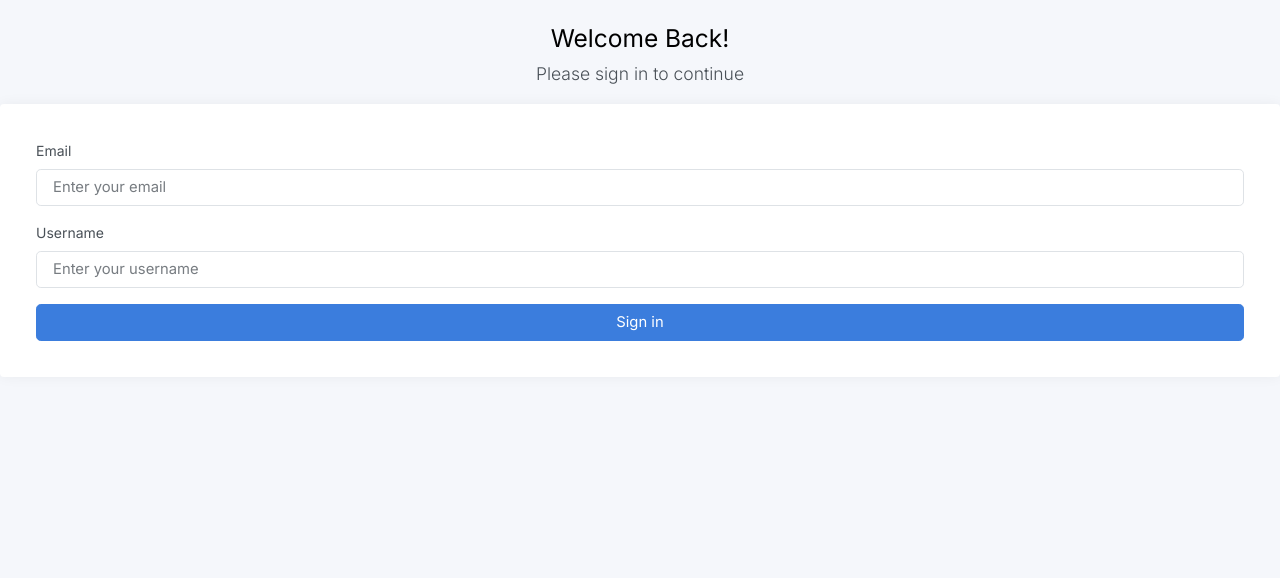
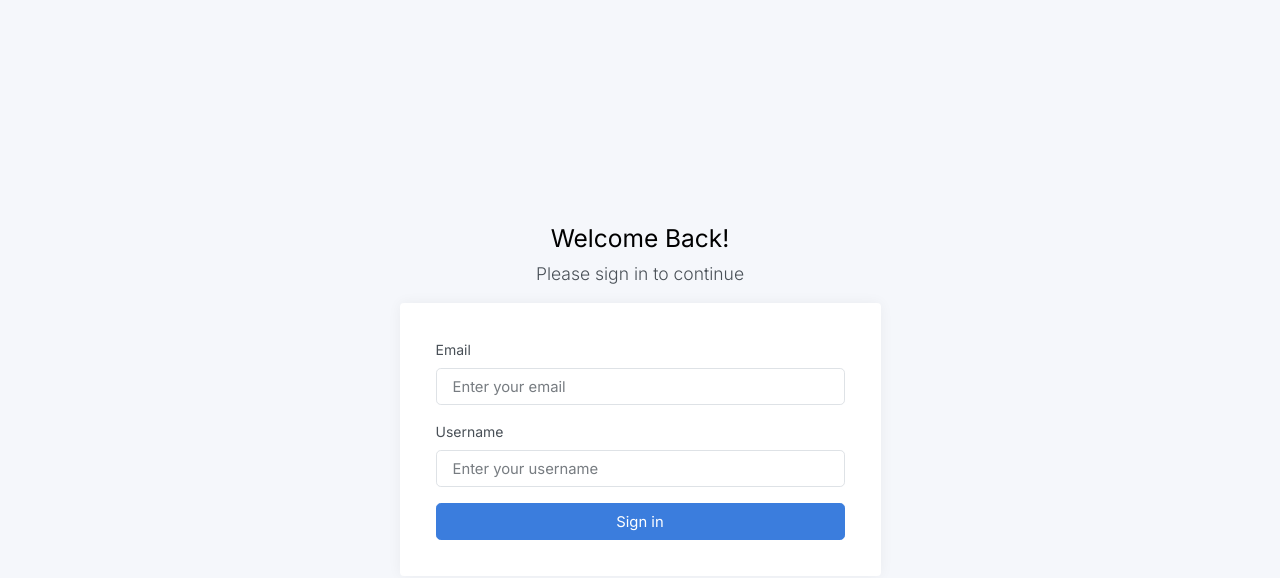
Before and after one commit to pitt-crc/keystone-web, an Angular app: page /auth/login in a window 1280 px wide. Shown: the top 578 px of the page. Built offline with nearby package versions, Linux system fonts and the light colour scheme.

Commit message:
Fixes bug where theme does not render for child pages

```diff
--- a/src/app/app.routes.ts
+++ b/src/app/app.routes.ts
@@ -1,6 +1,6 @@
 import { Routes } from '@angular/router';
 
-import { AuthComponent } from "./authentication/components/auth/auth.component";
+import { AuthLayoutComponent } from "./authentication/components/auth-layout/auth-layout.component";
 import { authGuard } from "./authentication/guards/authGuard";
 import { DashboardLayoutComponent } from "./dashboard/components/dashboardLayout/dashboardLayout.component";
 import { LoginComponent } from "./authentication/components/login/login.component";
@@ -10,7 +10,7 @@ import { PageNotFoundComponent } from "./common/components/page-not-found/page-n
 export const routes: Routes = [
     {path: '', redirectTo: 'dashboard', pathMatch: 'full' },
     {path: 'dashboard', component: DashboardLayoutComponent, canActivate: [authGuard]},
-    {path: 'auth', component: AuthComponent, children: [
+    {path: 'auth', component: AuthLayoutComponent, children: [
         {path: 'login', component: LoginComponent},
         {path: 'logout', component: LogoutComponent},
     ]},
--- /dev/null
+++ b/src/app/authentication/components/auth-layout/auth-layout.component.html
@@ -0,0 +1,9 @@
+<div class="container d-flex flex-column">
+  <div class="row vh-100">
+    <div class="col-sm-10 col-md-8 col-lg-6 col-xl-5 mx-auto d-table h-100">
+      <div class="d-table-cell align-middle">
+        <router-outlet></router-outlet>
+      </div>
+    </div>
+  </div>
+</div>
--- a/src/app/authentication/components/auth/auth.component.ts
+++ b/src/app/authentication/components/auth-layout/auth-layout.component.ts
@@ -2,9 +2,9 @@ import { Component } from '@angular/core';
 import { RouterOutlet } from "@angular/router";
 
 @Component({
-  selector: 'app-auth',
+  selector: 'app-auth-layout',
   standalone: true,
   imports: [RouterOutlet],
-  templateUrl: 'auth.component.html',
+  templateUrl: 'auth-layout.component.html',
 })
-export class AuthComponent {}
+export class AuthLayoutComponent {}
--- a/src/app/authentication/components/auth/auth.component.html
+++ /dev/null
@@ -1 +0,0 @@
-<router-outlet></router-outlet>
--- a/src/index.html
+++ b/src/index.html
@@ -10,6 +10,7 @@
 
     <title>Keystone</title>
 
+    <base href="/">
     <link href="https://fonts.googleapis.com/css2?family=Inter:wght@300;400;600&display=swap" rel="stylesheet">
 </head>
 
```
